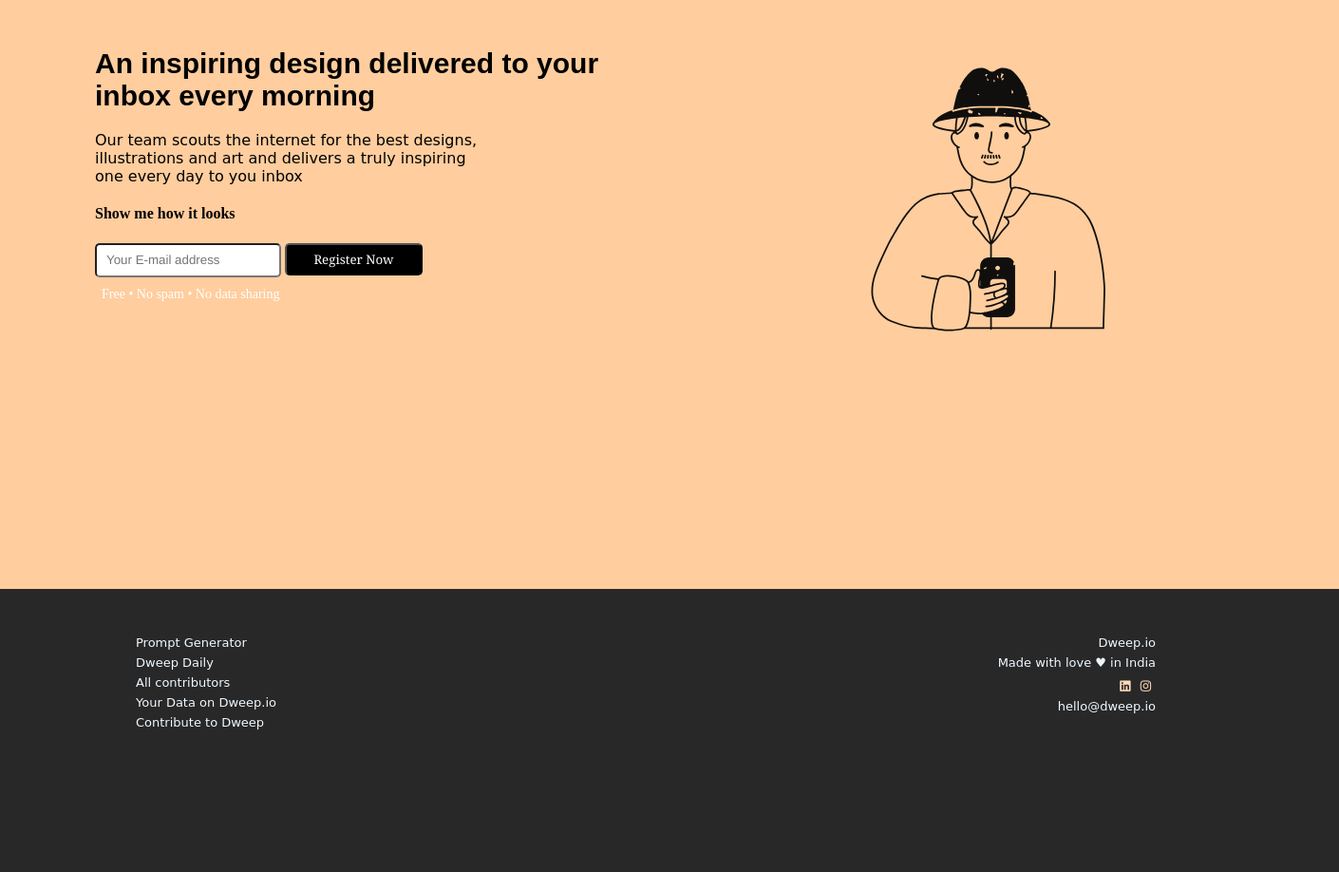
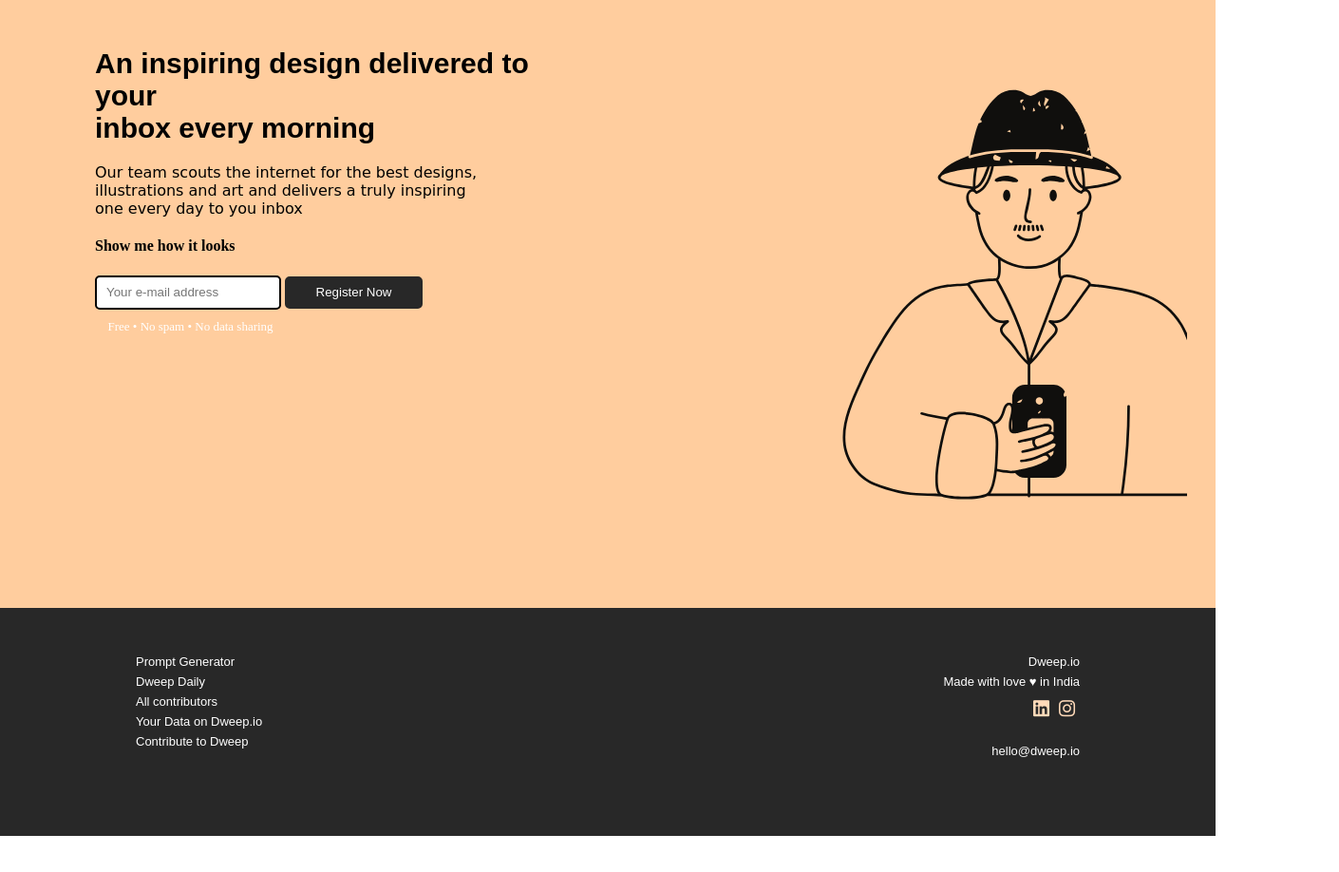
Before and after one commit to sreejaa005/Dweep.io, a plain HTML site: page index.html in a window 1280 px wide. Shown: the whole page at 95% size, 1410 px wide, since content can reach past the window. After the commit the page ends 880 px from the top, so only its background shows below. Drawn offline with Linux system fonts and the light colour scheme.

Commit message:
Add change to file

```diff
--- a/index.css
+++ b/index.css
@@ -5,20 +5,23 @@ body{
 }
 .container{
     width: 100vw;
-    height:70vh;
+    height:80vh;
     background-color: #ffcd9e;
     padding: 30px;
     padding-right: 30px;
     padding-left: 100px;
     display: flex;
+    box-sizing: border-box;
 }
 .footer{
     width: 100vw;
     height: 30vh;
     background-color:#282828;
-    padding: 30px;
-    padding-right: 30px;
-    padding-left: 100px;
+    padding: 100px;
+    padding-top: 30px;
+    padding-bottom: 0px;;
+    box-sizing: border-box;
+
 }
 h1{
     text-align: center;
@@ -40,26 +43,23 @@ a{
 input{
     width:180px;
     height: 30px;
-    border-width: 2.5px;
+    border: 2.5px solid black;
     border-radius: 5px;
-    font-family: 'Franklin Gothic Medium';
     padding-left: 10px;
 }
 button{
-     background-color: black;
+     background-color: #282828;
      color:white;
      width:145px;
      height: 34.40px;
      border-radius: 5px;
-     border-width: 2.5px;
-     font-family: Cambria, Cochin, Georgia, Times, 'Times New Roman', serif;
-     border-color: black;
+     border: 2.5px solid #282828;
      padding: 2px;
 }
 span{
     color: white;
-    font-size: 14px;
-    margin-left: 7px;
+    font-size: 13px;
+    margin-left: 13.5px;
     display: flex;
     padding-top: 10px;
 
@@ -67,12 +67,12 @@ span{
 i{
    padding: 5px;
    padding-bottom: 0px;
-
+   font-size: 19.5px;
    color: #ffdab9;
 }
 .right-content{
-     width: 360px;
-     height: 360px;
+     width: 40vw;
+     height: 70vh;
      background-image: url("man.svg");
      background-size: cover;
      align-items: flex-end;
@@ -82,13 +82,13 @@ i{
 li{
     list-style: none;
     padding: 3px;
-    color: aliceblue;
+    color: white;
     font-size: 13px;
-    font-family:kalam,cursive;
+    font-family:sans-serif;
 }
 .footer-right{
     text-align: right;
-    padding-right: 160px;
+    padding-right: 40px;
 }
 .footer-left{
     text-align: left;
--- a/index.html
+++ b/index.html
@@ -13,7 +13,7 @@
         <h1>An inspiring design delivered to your<br>inbox every morning</h1>
         <p>Our team scouts the internet for the best designs,<br>illustrations and art and delivers a truly inspiring<br>one every day to you inbox</p>
         <h4>Show me how it looks</h4>
-        <input placeholder="Your E-mail address"></input>
+        <input placeholder="Your e-mail address"></input>
         <button>Register Now</button>
         <span>Free &#x2022; No spam &#x2022; No data sharing</span>
         </div>
@@ -36,7 +36,7 @@
                 <a href="#"><li>Dweep.io</li></a>
                 <li>Made with love 	 &#9829;  in India</li>
                 <a href="https://in.linkedin.com/"><li> <i class="fa-brands fa-linkedin"></i></a><a href="https://www.instagram.com/"><i class="fa-brands fa-instagram"></i></li></a>
-                <!--<li>&nbsp;</li>-->
+                <li>&nbsp;</li>
                 <a href="#"><li>hello@dweep.io</li></a>
             </ul>
 
```
